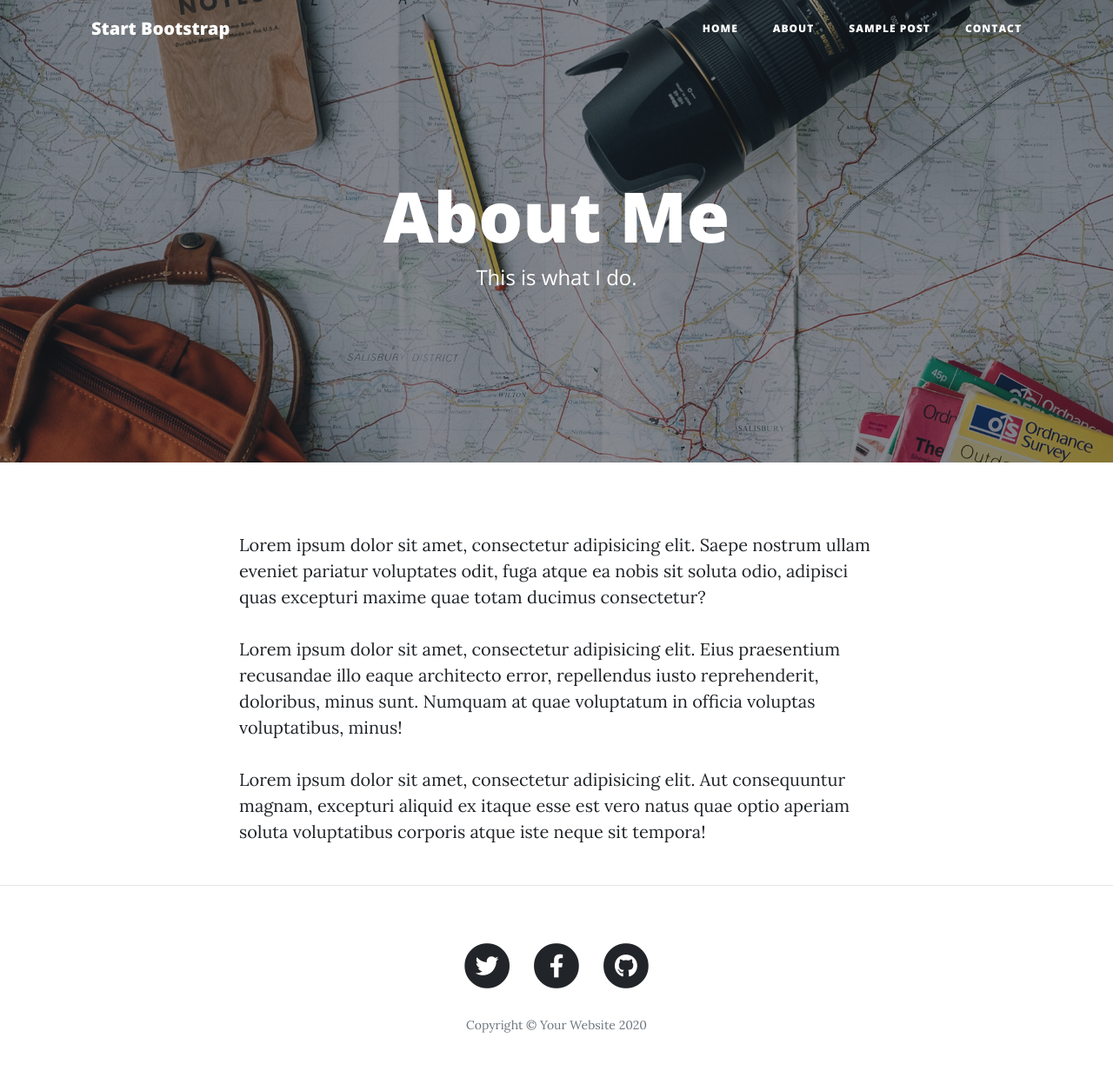
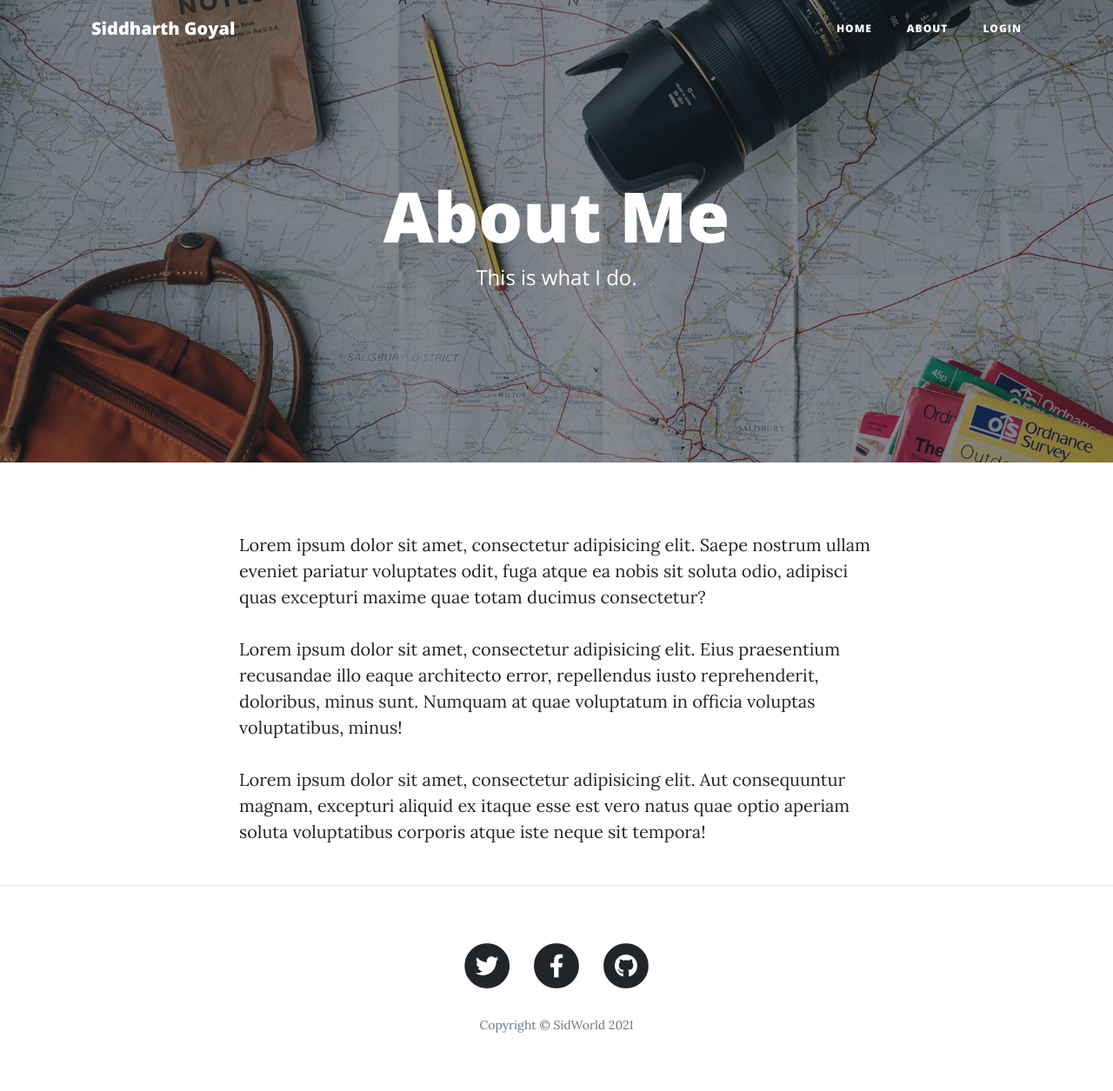
Before and after one commit to SidGoyal2014/Blog-Website-Flask, a Flask app: page /about in a window 1280 px wide. Shown: the whole page at 87% size. Run offline with Flask 2, Linux system fonts and the light colour scheme; some libraries are stand-ins or nearby versions.

Commit message:
Update layout.html

```diff
--- a/templates/layout.html
+++ b/templates/layout.html
@@ -8,7 +8,7 @@
   <meta name="description" content="">
   <meta name="author" content="">
 
-  <title>Clean Blog - Start Bootstrap Theme</title>
+  <title>Siddharth Goyal Blog</title>
 
   <!-- Bootstrap core CSS -->
   <link href="{{ url_for('static', filename='vendor/bootstrap/css/bootstrap.min.css') }}" rel="stylesheet">
@@ -28,7 +28,7 @@
   <!-- Navigation -->
   <nav class="navbar navbar-expand-lg navbar-light fixed-top" id="mainNav">
     <div class="container">
-      <a class="navbar-brand" href="/">Start Bootstrap</a>
+      <a class="navbar-brand" href="/">Siddharth Goyal</a>
       <button class="navbar-toggler navbar-toggler-right" type="button" data-toggle="collapse" data-target="#navbarResponsive" aria-controls="navbarResponsive" aria-expanded="false" aria-label="Toggle navigation">
         Menu
         <i class="fas fa-bars"></i>
@@ -42,12 +42,10 @@
             <a class="nav-link" href="/about">About</a>
           </li>
           <li class="nav-item">
-            <a class="nav-link" href="/post">Sample Post</a>
+            <a class="nav-link" href="/login"> Login</a>
           </li>
-          <li class="nav-item">
-            <a class="nav-link" href="/contact">Contact</a>
-          </li>
-        </ul>
+
+          </ul>
       </div>
     </div>
   </nav>
@@ -87,7 +85,7 @@
               </a>
             </li>
           </ul>
-          <p class="copyright text-muted">Copyright &copy; Your Website 2020</p>
+          <p class="copyright text-muted">Copyright &copy; SidWorld 2021</p>
         </div>
       </div>
     </div>
```
